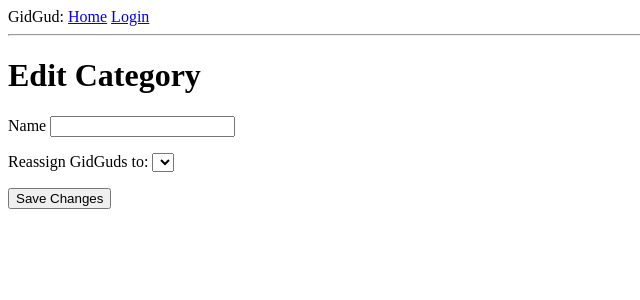
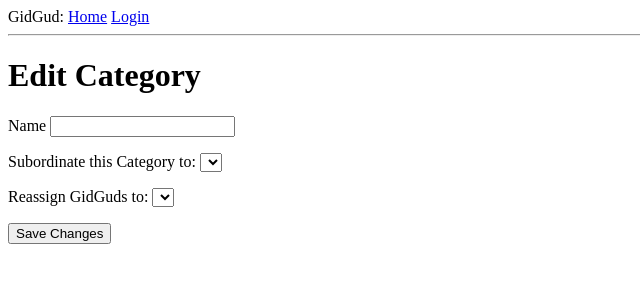
Before and after one commit to DizaPointman/gid-gud, a Flask app: template app/templates/edit_category.html in a window 1280 px wide. Shown: the top 300 px of the page, without its empty margins (0-640 px from the left). Run offline with Flask 3, Linux system fonts and the light colour scheme; the template is opened without the code that fills it: values that come from a table or form of the project are taken from there, others are empty.

Commit message:
changed html for parent option

```diff
--- a/app/templates/edit_category.html
+++ b/app/templates/edit_category.html
@@ -28,6 +28,12 @@
                 {% endfor %}
             </p>
             <p>
+                {{ form.parent.label }} {{ form.parent }}<br>
+                {% for error in form.parent.errors %}
+                    <span style="color: red;">[{{ error }}]</span>
+                {% endfor %}
+            </p>
+            <p>
                 {{ form.new_category.label }} {{ form.new_category }}<br>
                 {% for error in form.new_category.errors %}
                     <span style="color: red;">[{{ error }}]</span>
```
